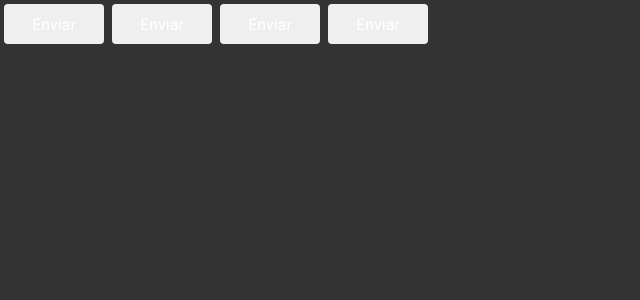
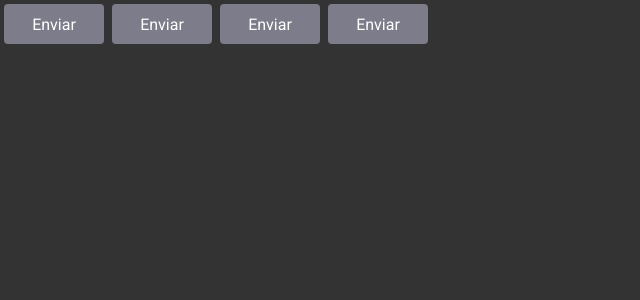
Before and after one commit to devmeditation/devmeditation-timer, a React (Vite) app: page / in a window 1280 px wide. Shown: the top 300 px of the page, without its empty margins (0-640 px from the left). Built offline with nearby package versions, Linux system fonts and the light colour scheme.

Commit message:
Finished project - Dev Medidation

```diff
--- a/src/@types/styled.d.ts
+++ b/src/@types/styled.d.ts
@@ -1,5 +1,5 @@
 import 'styled-components'
-import { defaultTheme } from '../styles/themes/defaults'
+import { defaultTheme } from '../styles/themes/default'
 
 type ThemeType = typeof defaultTheme
 
--- a/src/App.tsx
+++ b/src/App.tsx
@@ -1,7 +1,7 @@
 import { ThemeProvider } from "styled-components";
 import { Button } from "./components/Button";
 import { GlobalStyle } from "./styles/global";
-import { defaultTheme } from "./styles/themes/defaults";
+import { defaultTheme } from "./styles/themes/default";
 
 export function App() {
   return (
--- a/src/components/Button.styles.ts
+++ b/src/components/Button.styles.ts
@@ -20,12 +20,6 @@ export const ButtonContainer = styled.button<ButtonContainerProps>`
   margin: 4px;
   border: 0;
   border-radius: 4px;
-  background-color: ${props => props.theme.primary};
+  background-color: ${props => props.theme["gray-500"]};
   color: ${props => props.theme.white};
-
-  /* ${(props) => {
-    return css`
-      background-color: ${buttonVariants[props.variant]};
-    `;
-  }} */
 `;
```
Also changed, not shown: src/styles/themes/default.ts (renamed from src/styles/themes/defaults.ts).
